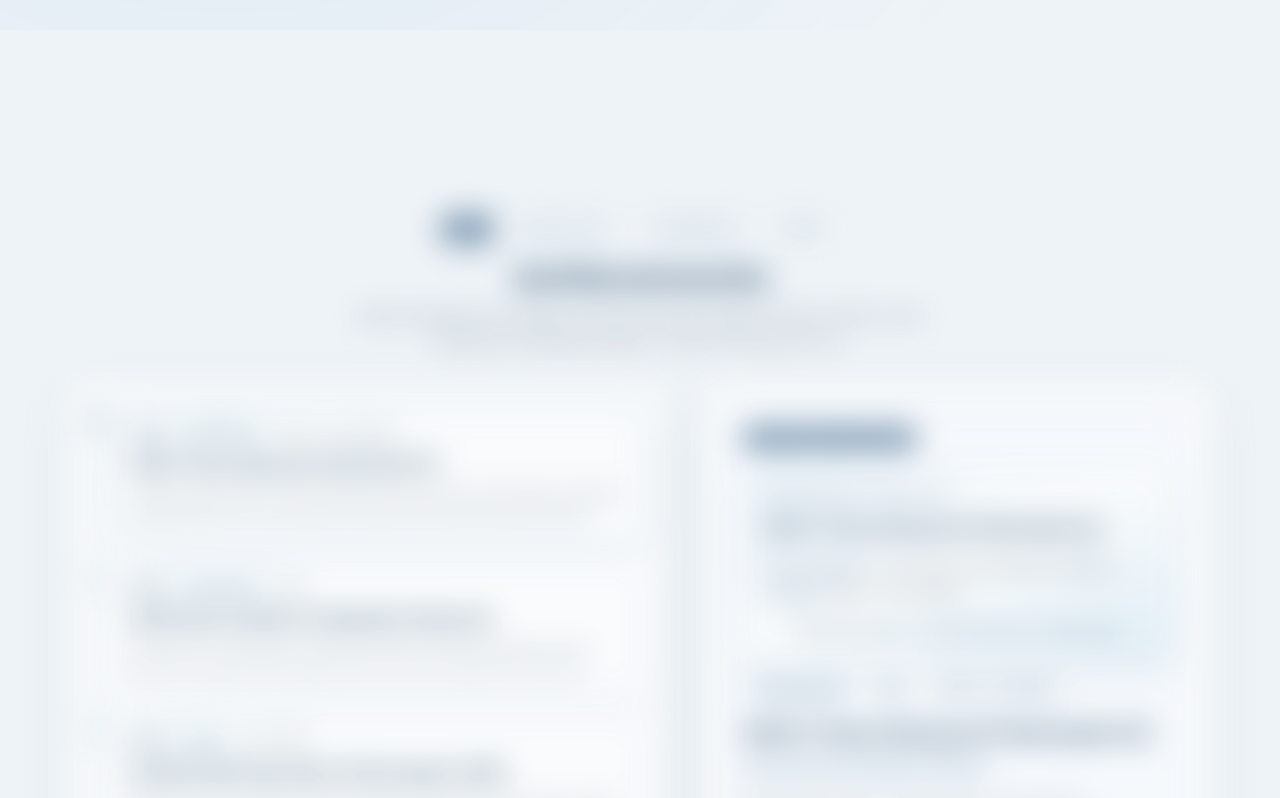
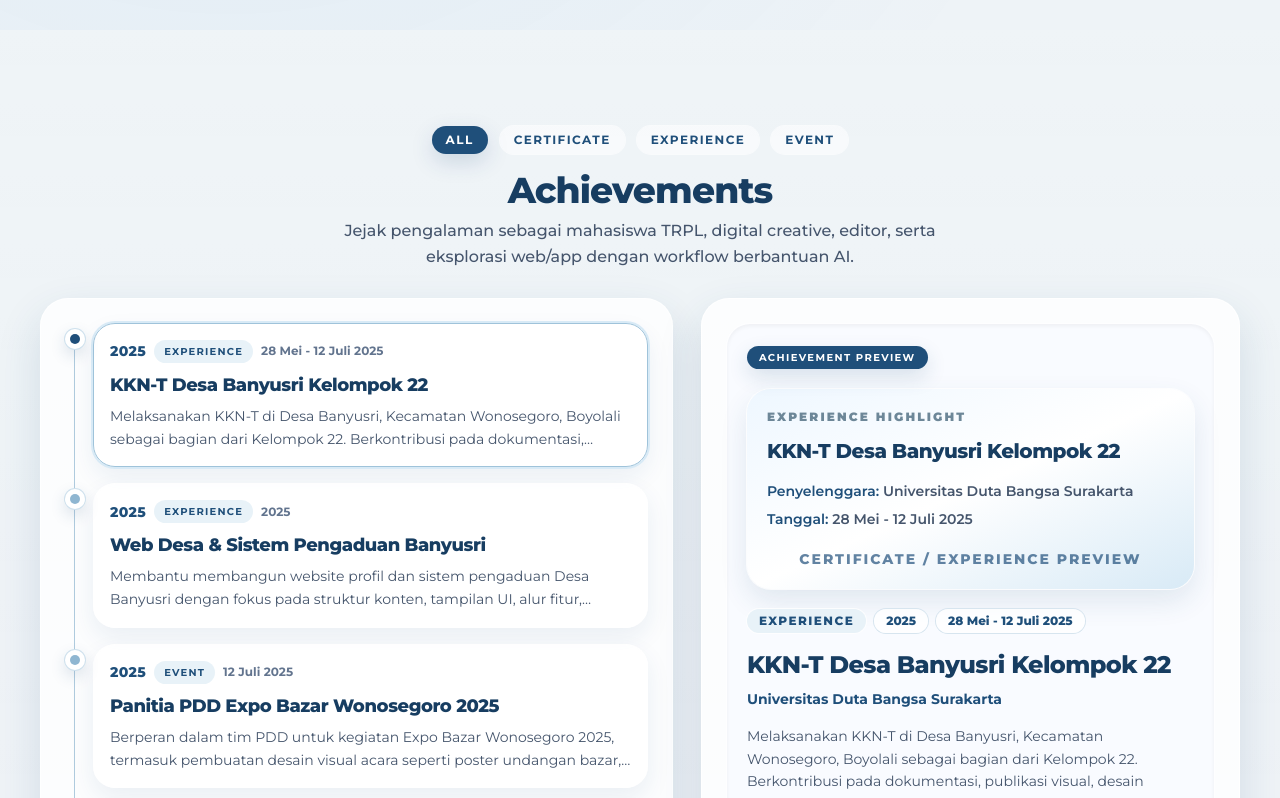
Before and after one commit to Abduldinata/hiyosashii-portfolio, a Next.js app: page / in a window 1280 px wide. Shown: the part 5382-6180 px from the top of the page. Built offline with nearby package versions, Linux system fonts and the light colour scheme.

Commit message:
refine achievement section layout

```diff
--- a/src/components/sections/AchievementSection.jsx
+++ b/src/components/sections/AchievementSection.jsx
@@ -1,7 +1,51 @@
 "use client";
 
 import React, { useMemo, useState } from "react";
+import { motion } from "framer-motion";
 import { achievementData } from "@/data/achievementData";
+
+const sectionTitleMotion = {
+  hidden: {
+    opacity: 0,
+    y: 24,
+    filter: "blur(4px)",
+  },
+  visible: {
+    opacity: 1,
+    y: 0,
+    filter: "blur(0px)",
+  },
+};
+
+const cardMotion = {
+  hidden: {
+    opacity: 0.9,
+    y: 16,
+    scale: 0.992,
+    filter: "blur(1.5px)",
+  },
+  visible: {
+    opacity: 1,
+    y: 0,
+    scale: 1,
+    filter: "blur(0px)",
+  },
+};
+
+const itemMotion = {
+  hidden: {
+    opacity: 0.9,
+    y: 16,
+    scale: 0.992,
+    filter: "blur(1.5px)",
+  },
+  visible: {
+    opacity: 1,
+    y: 0,
+    scale: 1,
+    filter: "blur(0px)",
+  },
+};
 
 const filters = ["All", "Certificate", "Experience", "Event"];
 
@@ -71,19 +115,28 @@ export default function AchievementSection() {
   return (
     <section
       id="achievement"
-      className="relative flex min-h-[calc(100vh-88px)] w-full items-center justify-center overflow-hidden bg-transparent px-4 py-20 text-slate-900 sm:px-6 lg:px-8"
+      className="hiyo-section-surface relative flex min-h-screen w-full scroll-mt-24 items-center justify-center overflow-visible bg-transparent px-4 py-24 text-slate-900 sm:px-6 lg:px-8"
     >
-      <div className="hiyo-section-reveal relative z-10 mx-auto w-full max-w-[1200px]">
-        <div className="mb-7 text-center">
+      <div className="relative z-10 mx-auto w-full max-w-[1200px]">
+        <motion.div
+          variants={sectionTitleMotion}
+          initial="hidden"
+          whileInView="visible"
+          viewport={{ once: false, amount: 0.22, margin: "-8% 0px -8% 0px" }}
+          transition={{ duration: 0.48, ease: [0.22, 1, 0.36, 1] }}
+          className="mb-7 text-center"
+        >
           <div className="mb-4 flex flex-wrap items-center justify-center gap-2 sm:gap-3">
             {filters.map((filter) => {
               const isActive = filter === activeCategory;
 
               return (
-                <button
+                <motion.button
                   key={filter}
                   type="button"
                   onClick={() => handleFilterChange(filter)}
+                  whileHover={{ y: -3, scale: 1.04 }}
+                  whileTap={{ scale: 0.95 }}
                   className={`rounded-full px-3.5 py-1.5 text-[11px] font-bold uppercase tracking-[0.12em] transition-colors sm:text-xs ${
                     isActive
                       ? "bg-[#1f4f7a] text-white shadow-[0_8px_22px_rgba(31,79,122,0.18)]"
@@ -91,7 +144,7 @@ export default function AchievementSection() {
                   }`}
                 >
                   {filter}
-                </button>
+                </motion.button>
               );
             })}
           </div>
@@ -103,18 +156,40 @@ export default function AchievementSection() {
             Jejak pengalaman sebagai mahasiswa TRPL, digital creative, editor,
             serta eksplorasi web/app dengan workflow berbantuan AI.
           </p>
-        </div>
+        </motion.div>
 
-        <div className="grid grid-cols-1 items-stretch gap-5 md:grid-cols-[1.08fr_0.92fr] lg:gap-7">
-          <div className="hiyo-hover-card rounded-[28px] border border-white/70 bg-white/80 p-5 shadow-[0_18px_45px_rgba(31,79,122,0.14)] backdrop-blur-[3px] sm:p-6">
+        <motion.div
+          key={activeCategory}
+          initial={{ opacity: 0.9, y: 16, scale: 0.992, filter: "blur(1.5px)" }}
+          whileInView={{ opacity: 1, y: 0, scale: 1, filter: "blur(0px)" }}
+          viewport={{ once: false, amount: 0.14, margin: "-6% 0px -6% 0px" }}
+          transition={{ duration: 0.5, ease: [0.22, 1, 0.36, 1] }}
+          className="grid grid-cols-1 items-stretch gap-5 md:grid-cols-[1.08fr_0.92fr] lg:gap-7"
+        >
+          <div className="rounded-[28px] border border-white/70 bg-white/80 p-5 shadow-[0_18px_45px_rgba(31,79,122,0.14)] backdrop-blur-[3px] sm:p-6">
             <div className="relative space-y-4 pl-7">
               <div className="absolute bottom-2 left-[9px] top-2 w-px bg-[#8fb6d1]/70" />
 
-              {filteredAchievements.map((item) => {
+              {filteredAchievements.length > 0 ? (
+                filteredAchievements.map((item, index) => {
                   const isSelected = item.id === selectedAchievement?.id;
 
                   return (
-                  <article key={item.id} className="relative">
+                    <motion.article
+                      key={`${activeCategory}-${item.id}`}
+                      variants={itemMotion}
+                      initial="hidden"
+                      whileInView="visible"
+                      viewport={{ once: false, amount: 0.16 }}
+                      transition={{
+                        duration: 0.42,
+                        ease: [0.22, 1, 0.36, 1],
+                        delay: Math.min(index * 0.03, 0.14),
+                      }}
+                      whileHover={{ y: -3, scale: 1.004 }}
+                      whileTap={{ scale: 0.985 }}
+                      className="relative"
+                    >
                       <div className="absolute -left-[28px] top-1.5 flex h-5 w-5 items-center justify-center rounded-full bg-white shadow-[0_6px_16px_rgba(31,79,122,0.18)] ring-1 ring-[#cfe1ed]">
                         <span
                           className={`h-2.5 w-2.5 rounded-full ${
@@ -126,7 +201,7 @@ export default function AchievementSection() {
                       <button
                         type="button"
                         onClick={() => setSelectedId(item.id)}
-                      className={`hiyo-hover-card block w-full rounded-[22px] border p-4 text-left shadow-[0_10px_24px_rgba(31,79,122,0.08)] transition-all hover:-translate-y-0.5 ${
+                        className={`block w-full rounded-[22px] border p-4 text-left shadow-[0_10px_24px_rgba(31,79,122,0.08)] transition-colors ${
                           isSelected
                             ? "border-[#9fc3da] bg-white/95 ring-2 ring-[#d8eaf6]"
                             : "border-white/65 bg-white/80 hover:bg-white/90"
@@ -152,13 +227,34 @@ export default function AchievementSection() {
                           {item.description}
                         </p>
                       </button>
-                  </article>
+                    </motion.article>
                   );
-              })}
+                })
+              ) : (
+                <p className="rounded-[22px] border border-white/65 bg-white/80 p-4 text-sm font-bold text-[#1f4f7a] shadow-[0_10px_24px_rgba(31,79,122,0.08)]">
+                  Belum ada achievement untuk kategori ini.
+                </p>
+              )}
             </div>
           </div>
 
-          <aside className="hiyo-hover-card rounded-[28px] border border-white/75 bg-white/80 p-5 shadow-[0_18px_45px_rgba(31,79,122,0.14)] backdrop-blur-[3px] sm:p-6">
+          <motion.aside
+            key={selectedAchievement?.id || "achievement-preview"}
+            initial={{
+              opacity: 0.92,
+              y: 12,
+              scale: 0.994,
+              filter: "blur(1.5px)",
+            }}
+            animate={{ opacity: 1, y: 0, scale: 1, filter: "blur(0px)" }}
+            viewport={{ once: false, amount: 0.14, margin: "-6% 0px -6% 0px" }}
+            transition={{ duration: 0.32, ease: [0.22, 1, 0.36, 1] }}
+            whileHover={{
+              y: -3,
+              scale: 1.004,
+            }}
+            className="rounded-[28px] border border-white/75 bg-white/80 p-5 shadow-[0_18px_45px_rgba(31,79,122,0.14)] backdrop-blur-[3px] sm:p-6"
+          >
             <div className="flex h-full min-h-[420px] flex-col justify-between rounded-[24px] border border-white/75 bg-[#f8fbff]/80 p-5 shadow-inner">
               <div>
                 <span className="inline-flex rounded-full bg-[#1f4f7a] px-3 py-1 text-[10px] font-bold uppercase tracking-[0.14em] text-white shadow-[0_8px_20px_rgba(31,79,122,0.16)]">
@@ -222,8 +318,8 @@ export default function AchievementSection() {
                 </div>
               )}
             </div>
-          </aside>
-        </div>
+          </motion.aside>
+        </motion.div>
       </div>
     </section>
   );
```
Lines whose indentation alone changed are shown as unchanged.
